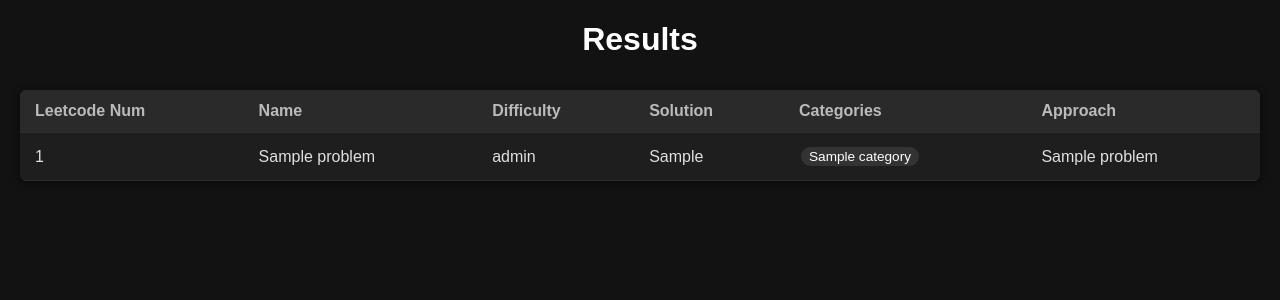
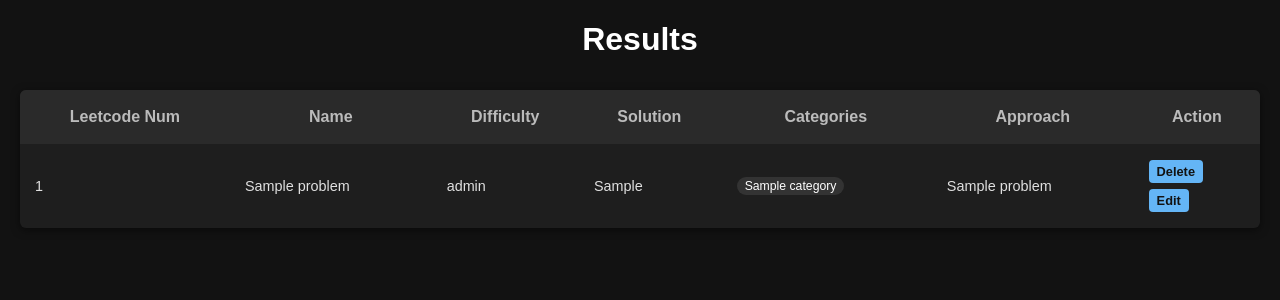
Before and after one commit to robwatsongtr/lc-tracking-system, a FastAPI app: template app/templates/results.html in a window 1280 px wide. Shown: the part 58-358 px from the top of the page. Run offline with FastAPI, Linux system fonts and the light colour scheme; the template is opened without the code that fills it: most values are stand-ins (such as "Sample title", 1, 10 or a date in 2020); parts of the project's set-up code (start-up, migrations or seed data) failed here and were passed over.

Commit message:
changed font size in tables, added delete and edit in search / randomize results table

```diff
--- a/app/templates/base.html
+++ b/app/templates/base.html
@@ -43,15 +43,16 @@
             border-radius: 6px;
             overflow: hidden;
         }
-        th, td {
-            padding: 12px 15px;
-            border-bottom: 1px solid #2e2e2e;
-            text-align: left;
-        }
         th {
             background: #2a2a2a;
             color: #bbbbbb;
             font-weight: bold;
+            font-size: 1rem;  /* keep headers readable */
+            padding: 18px 15px; /* headers a bit taller */
+        }
+        td {
+            font-size: 0.9rem;  /* slightly smaller for cell content */
+            padding: 16px 15px; /* more vertical padding */
         }
         tr:hover {
             background: #2e2e2e;
--- a/app/templates/results.html
+++ b/app/templates/results.html
@@ -13,6 +13,7 @@
             <th>Solution</th>
             <th>Categories</th>
             <th>Approach</th>
+            <th>Action</th>
         </tr>
     </thead>
     <tbody>
@@ -28,6 +29,20 @@
                 {% endfor %}
             </td>
             <td>{{ problem.approach_name }}</td>
+            <td>
+                <form
+                    method="post"
+                    action="{{ url_for('delete_problem_post', problem_id=problem.id) }}"
+                >
+                    <button type="submit">Delete</button>
+                </form>
+                <form
+                    method="get"
+                    action="{{ url_for('show_problem_edit_form', problem_id=problem.id) }}"
+                >
+                    <button type="submit">Edit</button>
+                </form>
+            </td>
         </tr>
         {% endfor %}
     </tbody>
```
Also changed, not shown: app/sql/tables.sql (+15 -16 lines), README.md.
